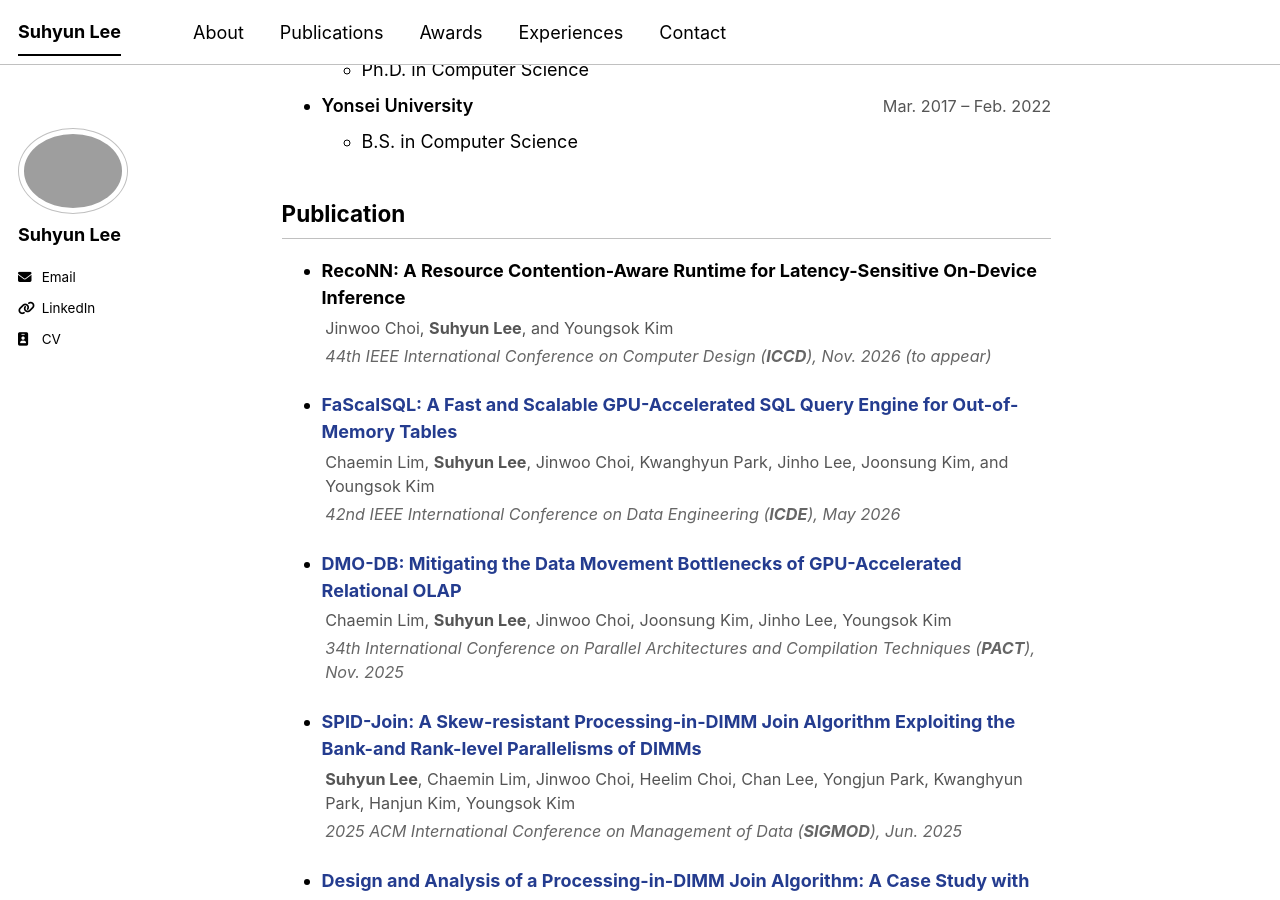
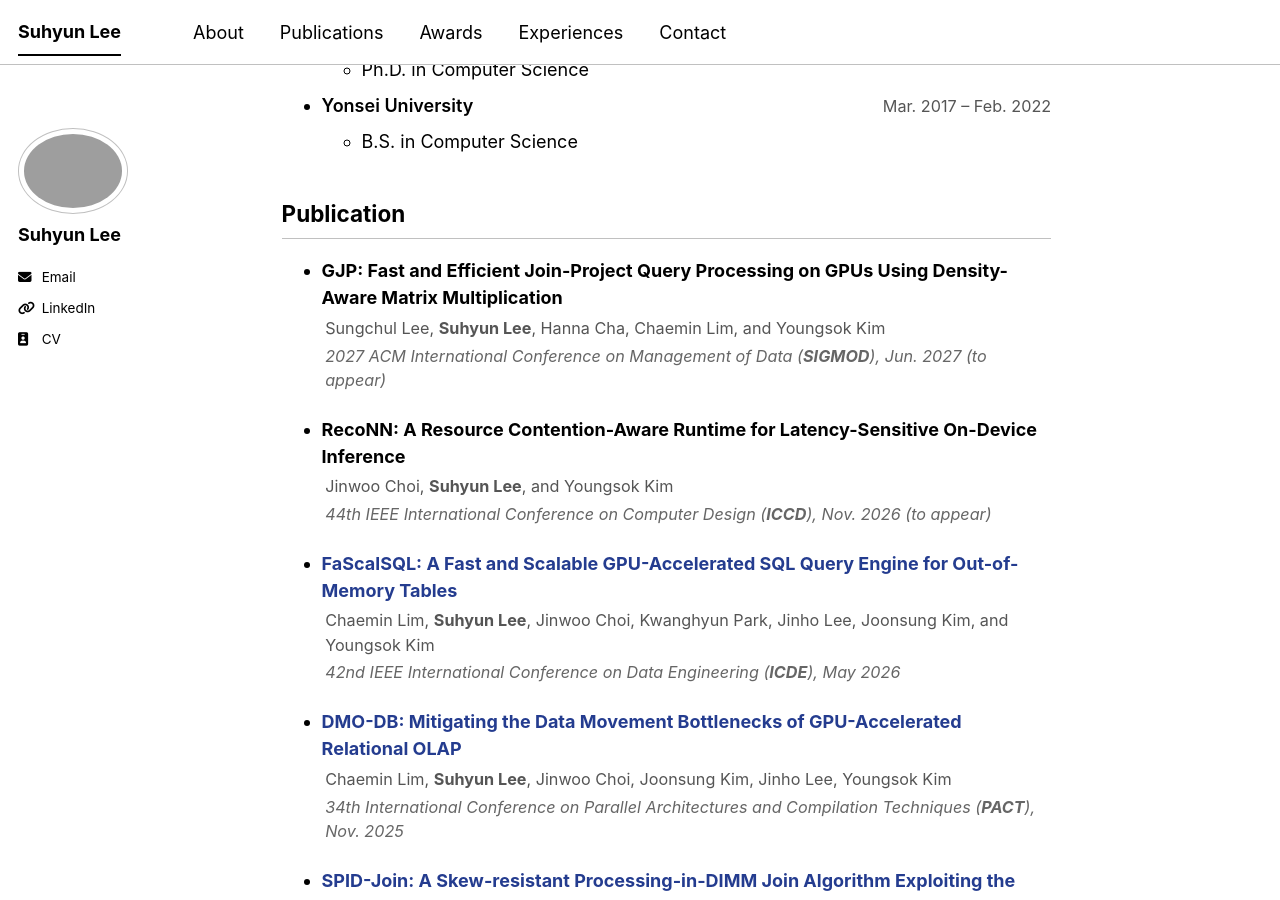
Before and after one commit to 2suh/2suh.github.io, a Jekyll site: the page built from _pages/about.md, in a window 1280 px wide and 900 px high, scrolled down 548 px. Built offline with Jekyll 4.4.1, drawn with Linux system fonts in a browser that asks for light colours; a script bundle is joined from its source files by our own code; library files that are not in the unit come from our copies.

Commit message:
<feat>[publication]: Update GJP to publication list

```diff
--- a/_pages/about.md
+++ b/_pages/about.md
@@ -119,6 +119,14 @@ at the Department of Computer Science, Yonsei University, under the supervision
 
 ## Publication
 {: #publications .section-anchor}
+
+- **GJP: Fast and Efficient Join-Project Query Processing on GPUs Using Density-Aware Matrix Multiplication**
+  <span class="pub-authors">
+  Sungchul Lee, **Suhyun Lee**, Hanna Cha, Chaemin Lim, and Youngsok Kim
+  </span>
+  <span class="pub-venue">
+  2027 ACM International Conference on Management of Data (**SIGMOD**), Jun. 2027 (to appear)
+  </span>
 
 - **RecoNN: A Resource Contention-Aware Runtime for Latency-Sensitive On-Device Inference**
   <span class="pub-authors">
```
Also changed, not shown: 1 other file.
